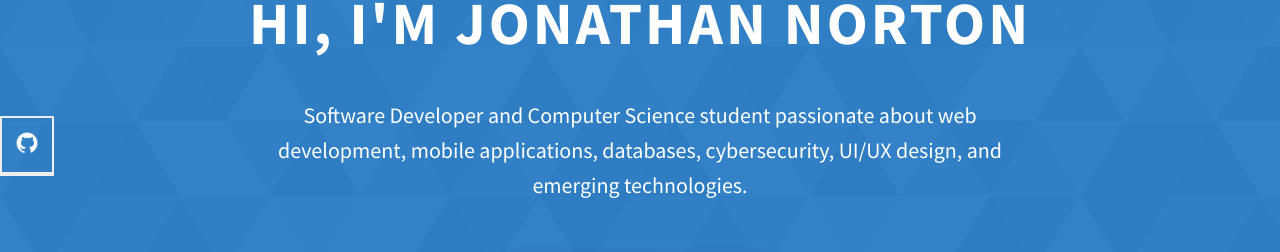
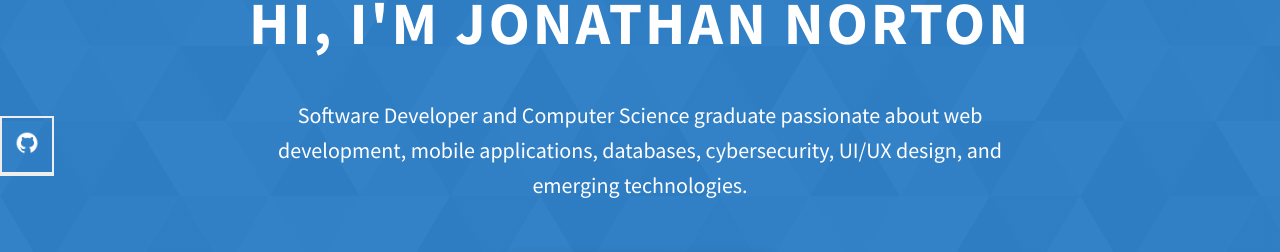
Before and after one commit to JonathanNorton223/JonathanNorton223.github.io, a website: page index.html in a window 1280 px wide. Shown: the part 254-506 px from the top of the page. Drawn offline with Linux system fonts and the light colour scheme.

Commit message:
Update index.html

```diff
--- a/index.html
+++ b/index.html
@@ -90,7 +90,7 @@
         <h1 class="heading-primary">Hi, I'm Jonathan Norton</h1>
         <div class="home-hero__info">
           <p class="text-primary">
-            Software Developer and Computer Science student passionate about web
+            Software Developer and Computer Science graduate passionate about web
             development, mobile applications, databases, cybersecurity, UI/UX
             design, and emerging technologies.
           </p>
```
